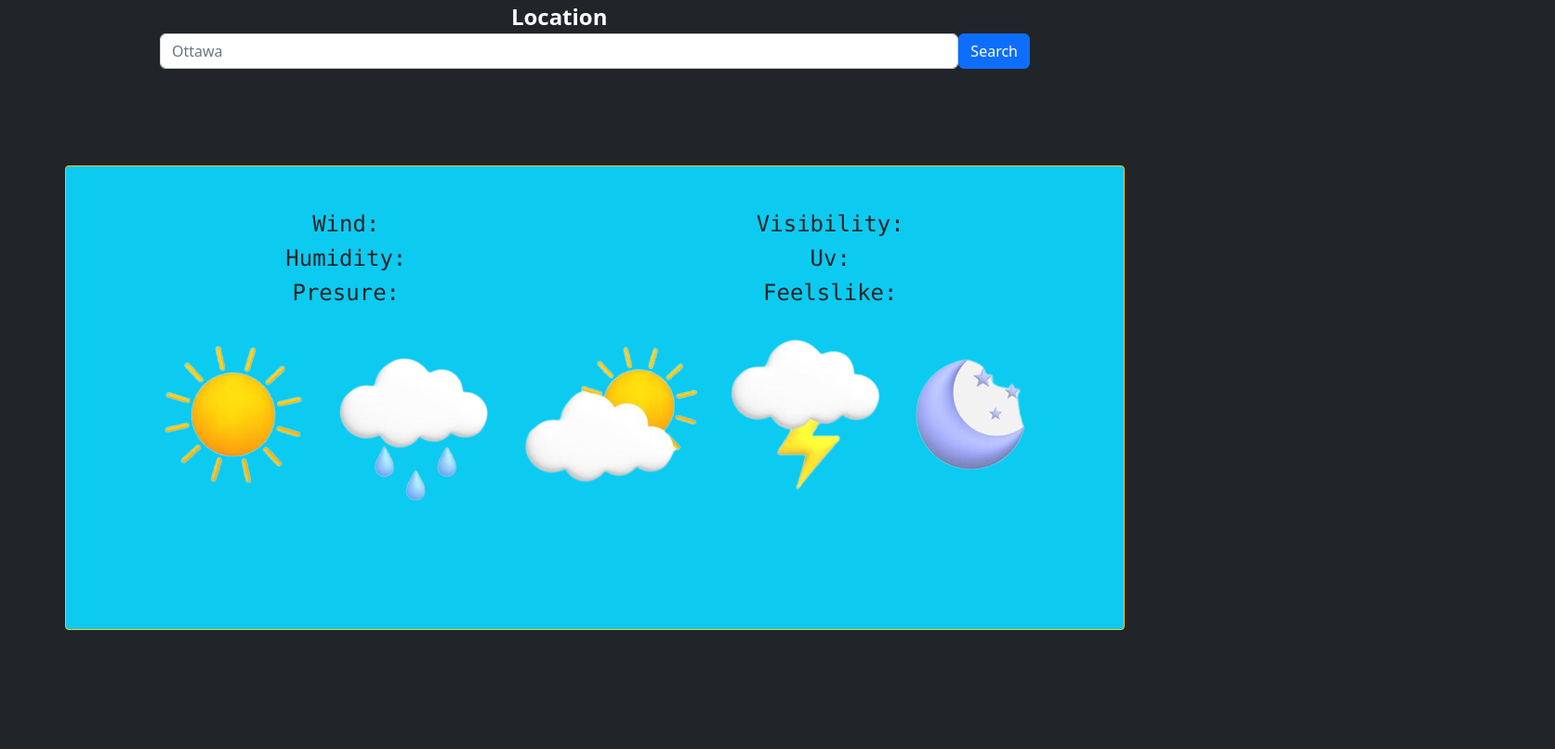
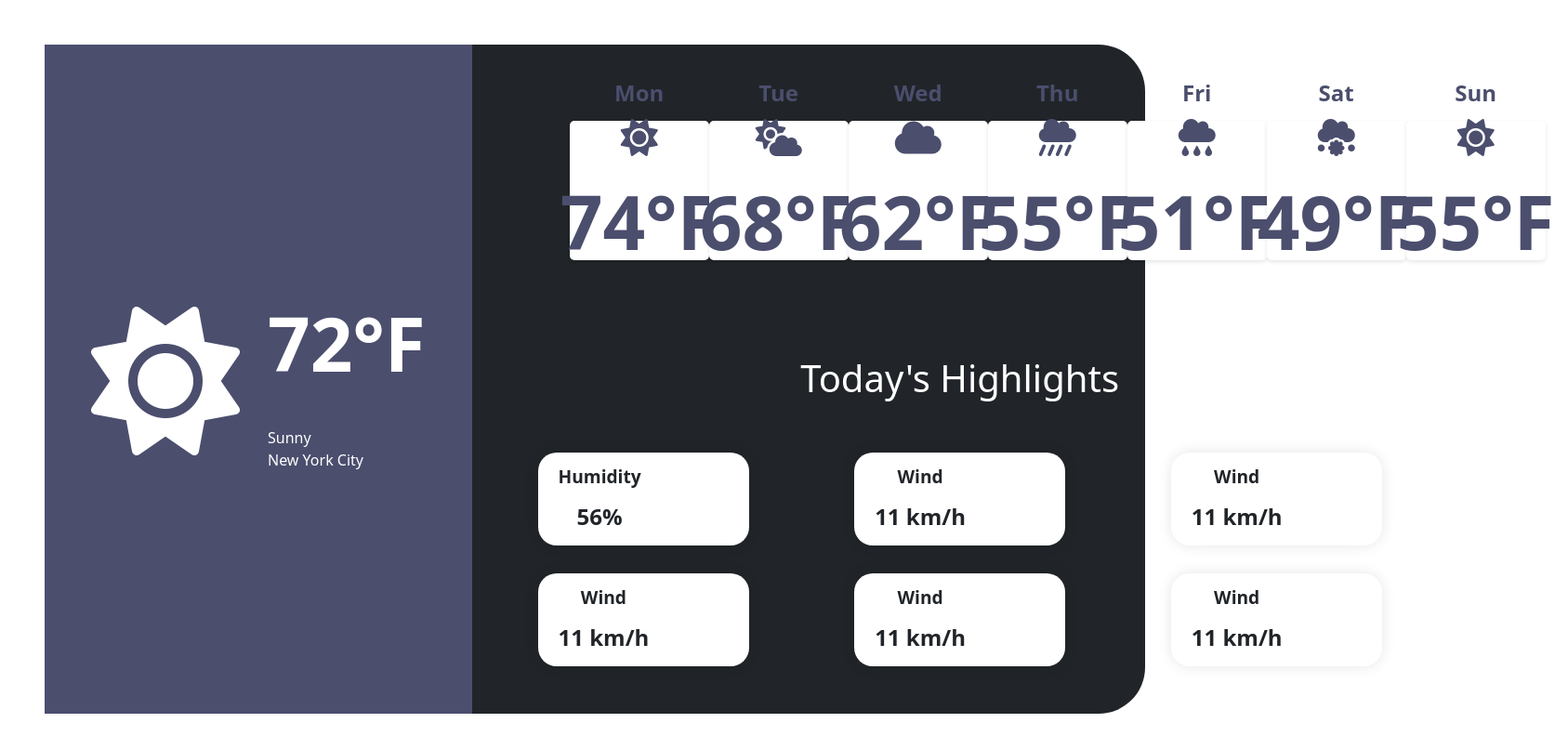
Before and after one commit to wikssjs/Weather-app, a plain HTML site: page index.html in a window 1280 px wide. Shown: the whole page at 93% size, 1673 px wide, since content can reach past the window. Drawn offline with nearby package versions, Linux system fonts and the light colour scheme.

Commit message:
changement complete du design

```diff
--- a/css/style.css
+++ b/css/style.css
@@ -0,0 +1,164 @@
+
+    .page_container{
+        height: 90vh;
+        border-radius: 50px;
+    }
+
+.weather-container {
+    display: flex;
+    flex-direction: row;
+    justify-content: space-between;
+    align-items: center;
+    padding: 50px;
+    background-color: #4B4E6D;
+}
+
+.weather-icon {
+    font-size: 10rem;
+    color: #fff;
+    margin-right: 30px;
+}
+
+.weather-info {
+    display: flex;
+    flex-direction: column;
+    justify-content: center;
+    align-items: flex-start;
+    color: #fff;
+}
+
+.temp {
+    font-size: 5rem;
+    margin-bottom: 30px;
+    font-weight: bold;
+}
+
+.forecast-container {
+    display: flex;
+    flex-direction: row;
+    justify-content: space-evenly;
+    align-items: center;
+    margin-top: 30px;
+    width: 80%;
+}
+
+
+.forecast-card {
+    display: flex;
+    flex-direction: column;
+    justify-content: center;
+    align-items: center;
+    text-align: center;
+    color: #4B4E6D;
+    padding: 30px;
+    background-color: #fff;
+    border-radius: 5px;
+    box-shadow: 0 2px 4px rgba(0,0,0,0.1);
+    width: 150px;
+    height: 150px;
+}
+
+.forecast-card .day {
+    font-weight: bold;
+    font-size: 1.5rem;
+    margin-bottom: 10px;
+}
+
+.forecast-icon {
+    font-size: 2.5rem;
+    margin-bottom: 10px;
+}
+
+@media screen and (max-width: 767px) {
+    .weather-container {
+        flex-direction: column;
+        justify-content: center;
+        align-items: center;
+        padding: 20px;
+    }
+
+    .weather-icon {
+        margin-right: 0;
+        margin-bottom: 30px;
+    }
+
+    .forecast-container {
+        flex-wrap: wrap;
+        justify-content: center;
+        margin-top: 20px;
+    }
+
+    .forecast-card {
+        margin: 10px;
+    }
+}
+
+.weather-details {
+    display: flex;
+    justify-content: center;
+    align-items: center;
+    margin-top: 30px;
+}
+
+.weather-detail {
+    display: flex;
+    flex-direction: column;
+    justify-content: center;
+    align-items: center;
+    margin: 0 20px;
+}
+
+.weather-detail i {
+    font-size: 2rem;
+    margin-bottom: 10px;
+}
+
+.weather-label {
+    font-size: 1.2rem;
+    font-weight: bold;
+    margin-bottom: 5px;
+}
+
+.weather-value {
+    font-size: 1.5rem;
+}
+
+
+.weather-details-container {
+    display: flex;
+    flex-direction: row;
+    justify-content: space-between;
+    flex-wrap: wrap;
+    gap: 30px;
+  }
+
+  .weather-detail-card {
+    display: flex;
+    align-items: center;
+    width: calc(20% - 10px);
+    height: 100px;
+    border-radius: 20px;
+    background-color: #fff;
+    box-shadow: 0px 0px 15px rgba(0, 0, 0, 0.1);
+    padding: 10px;
+  }
+
+  .weather-detail-icon {
+    font-size: 2rem;
+    margin-right: 10px;
+  }
+
+  .weather-detail-info {
+    text-align: center;
+  }
+
+  .weather-detail-label {
+    font-size: 1.2rem;
+    font-weight: 600;
+    margin-bottom: 10px;
+  }
+
+  .weather-detail-value {
+    font-size: 1.5rem;
+    font-weight: 600;
+  }
--- a/index.html
+++ b/index.html
@@ -8,6 +8,7 @@
     <title>Weather</title>
     <link rel="icon" href="./img/page_icon.png">
 
+    <link rel="stylesheet" href="/css/style.css">
     <link href="https://cdn.jsdelivr.net/npm/bootstrap@5.2.2/dist/css/bootstrap.min.css" rel="stylesheet"
         integrity="sha384-Zenh87qX5JnK2Jl0vWa8Ck2rdkQ2Bzep5IDxbcnCeuOxjzrPF/et3URy9Bv1WTRi" crossorigin="anonymous">
     <script src="https://cdn.jsdelivr.net/npm/bootstrap@5.2.2/dist/js/bootstrap.bundle.min.js"
@@ -16,56 +17,132 @@
     <script type="module" src="./js/script.js"></script>
 </head>
 
-<body class=" bg-dark mh-75 " style="max-height: 50%;">
-    <div class="container d-flex align-items-end flex-row justify-content-center w-75">
-        <div class="form-group w-100 d-flex flex-column align-items-center">
-            <label for="exampleFormControlInput1" class="text-white fw-bold fs-4">Location</label>
-            <input type="email" class="form-control" id="location-input" placeholder="Ottawa">
+<body class="container-fluid py-5 px-5">
+
+    <div class="page_container d-flex bg-dark">
+
+        <div class="weather-container">
+            <div class="weather-icon">
+                <i class="fas fa-sun"></i>
+            </div>
+            <div class="weather-info">
+                <div class="temp">72&#176;F</div>
+                <div class="desc">Sunny</div>
+                <div class="location">New York City</div>
+            </div>
         </div>
-        <button type="button" class="btn btn-primary " id="btn">Search</button>
 
+        <div class="d-flex flex-column justify-content-around w-100 align-items-center">
+            <div class="forecast-container">
+                <div class="forecast-card">
+                    <div class="day">Mon</div>
+                    <i class="fas fa-sun forecast-icon"></i>
+                    <div class="temp">74&#176;F</div>
+                </div>
+                <div class="forecast-card">
+                    <div class="day">Tue</div>
+                    <i class="fas fa-cloud-sun forecast-icon"></i>
+                    <div class="temp">68&#176;F</div>
+                </div>
+                <div class="forecast-card">
+                    <div class="day">Wed</div>
+                    <i class="fas fa-cloud forecast-icon"></i>
+                    <div class="temp">62&#176;F</div>
+                </div>
+                <div class="forecast-card">
+                    <div class="day">Thu</div>
+                    <i class="fas fa-cloud-showers-heavy forecast-icon"></i>
+                    <div class="temp">55&#176;F</div>
+                </div>
+                <div class="forecast-card">
+                    <div class="day">Fri</div>
+                    <i class="fas fa-cloud-rain forecast-icon"></i>
+                    <div class="temp">51&#176;F</div>
+                </div>
+                <div class="forecast-card">
+                    <div class="day">Sat</div>
+                    <i class="fas fa-cloud-meatball forecast-icon"></i>
+                    <div class="temp">49&#176;F</div>
+                </div>
+                <div class="forecast-card">
+                    <div class="day">Sun</div>
+                    <i class="fas fa-sun forecast-icon"></i>
+                    <div class="temp">55&#176;F</div>
+                </div>
+            </div>
+            <div class="d-flex flex-column align-items-center gap-5">
+
+                <h1 class="text-white">Today's Highlights</h1>
+                <div class="weather-details-container container row">
+                    <div class="weather-detail-card col-md-3 gap-">
+                        <div class="weather-detail-icon">
+                            <i class="wi wi-humidity"></i>
+                        </div>
+                        <div class="weather-detail-info">
+                            <div class="weather-detail-label">Humidity</div>
+                            <div class="weather-detail-value">56%</div>
+                        </div>
+                    </div>
+
+                    <div class="weather-detail-card col-md-3">
+                        <div class="weather-detail-icon">
+                            <i class="wi wi-strong-wind"></i>
+                        </div>
+                        <div class="weather-detail-info">
+                            <div class="weather-detail-label">Wind</div>
+                            <div class="weather-detail-value">11 km/h</div>
+                        </div>
+                    </div>
+
+                    <div class="weather-detail-card col-md-3">
+                        <div class="weather-detail-icon">
+                            <i class="wi wi-strong-wind"></i>
+                        </div>
+                        <div class="weather-detail-info">
+                            <div class="weather-detail-label">Wind</div>
+                            <div class="weather-detail-value">11 km/h</div>
+                        </div>
+                    </div>
+
+                    <div class="weather-detail-card col-md-3">
+                        <div class="weather-detail-icon">
+                            <i class="wi wi-strong-wind"></i>
+                        </div>
+                        <div class="weather-detail-info">
+                            <div class="weather-detail-label">Wind</div>
+                            <div class="weather-detail-value">11 km/h</div>
+                        </div>
+                    </div>
+
+                    <div class="weather-detail-card col-md-3">
+                        <div class="weather-detail-icon">
+                            <i class="wi wi-strong-wind"></i>
+                        </div>
+                        <div class="weather-detail-info">
+                            <div class="weather-detail-label">Wind</div>
+                            <div class="weather-detail-value">11 km/h</div>
+                        </div>
+                    </div>
+
+                    <div class="weather-detail-card col-md-3">
+                        <div class="weather-detail-icon">
+                            <i class="wi wi-strong-wind"></i>
+                        </div>
+                        <div class="weather-detail-info">
+                            <div class="weather-detail-label">Wind</div>
+                            <div class="weather-detail-value">11 km/h</div>
+                        </div>
+                    </div>
+
+
+                </div>
+            </div>
+
+        </div>
 
     </div>
 
-    <div class="h1 text-warning text-center p-5" id="location">
-    </div>
-
-    <div class="container bg-info rounded-1 text-center border border-warning" style="height:500px">
-        <div class="h2">
-        </div>
-        <div class="container d-md-flex text-center">
-
-            <div class="container">
-                <div class="h3" id="temperature">
-                </div>
-                <img src="" alt="" id="image" width="100">
-                <div class="h4" id="condition">
-                </div>
-
-
-                <div class="container d-md-flex">
-
-                    <div class="container">
-                        <pre class="h4">Wind: <span id="wind"></span></pre>
-                        <pre class="h4">Humidity: <span id="humidity"></span></pre>
-                        <pre class="h4">Presure: <span id="presure"></span></pre>
-                    </div>
-
-                    <div class="container">
-                        <pre class="h4">Visibility: <span id="visibility"></span></pre>
-
-                        <pre class="h4">Uv: <span id="uv"></span></pre>
-
-                        <pre class="h4">Feelslike: <span id="feelslike"></span></pre>
-                    </div>
-                </div>
-            </div>
-        </div>
-        <div class="d-none d-lg-block">
-            <img src="./img/cute-3d-cartoon-weather-icons-set-sun-moon-star-lightning-cloud-rain-drops_363543-517-removebg-preview.png"
-                class="" alt="">
-        </div>
-    </div>
+    <script src="https://kit.fontawesome.com/a076d05399.js"></script>
 </body>
 
 </html>
```
Also changed, not shown: js/script.js (+65 -65 lines).
